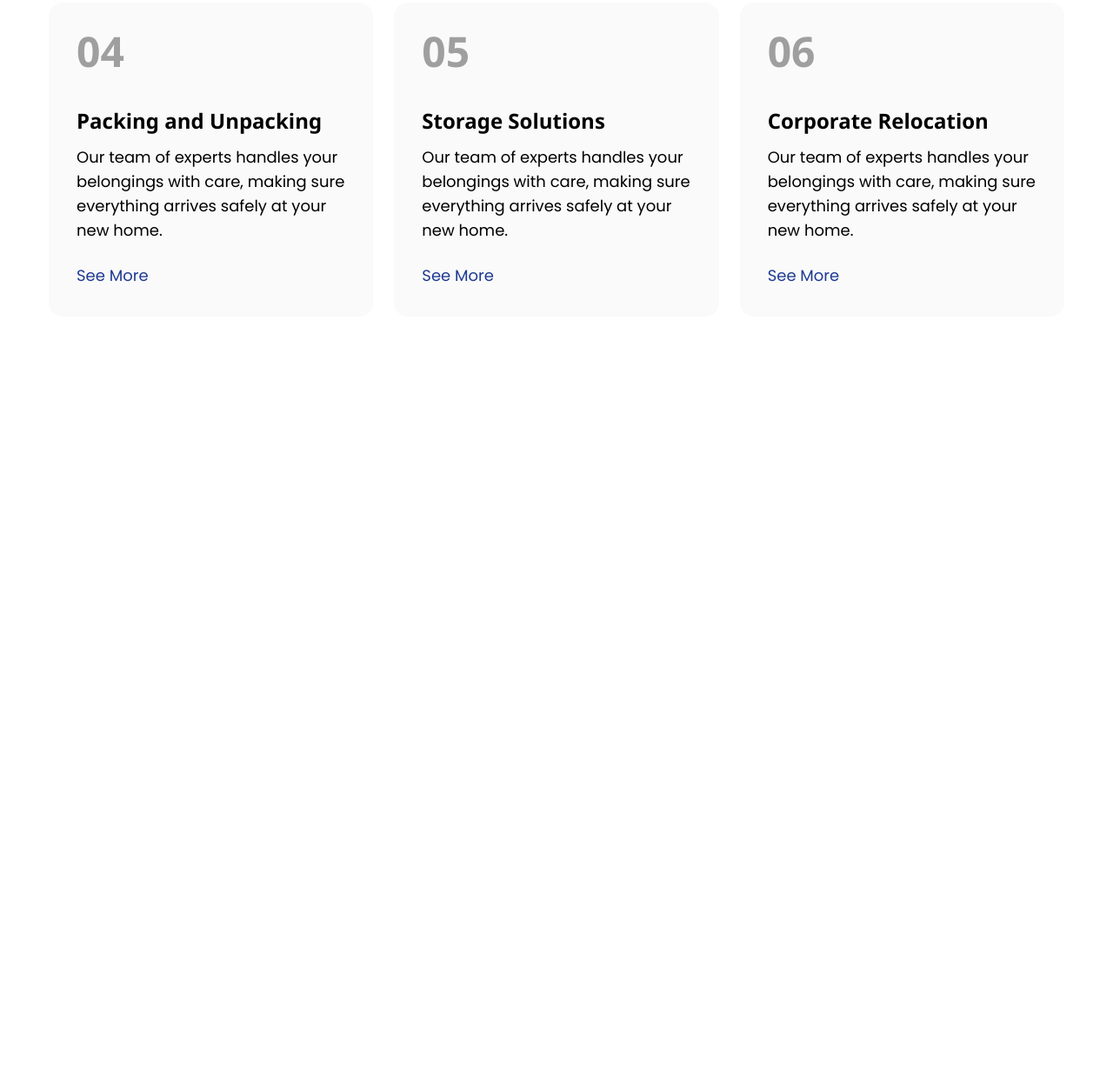
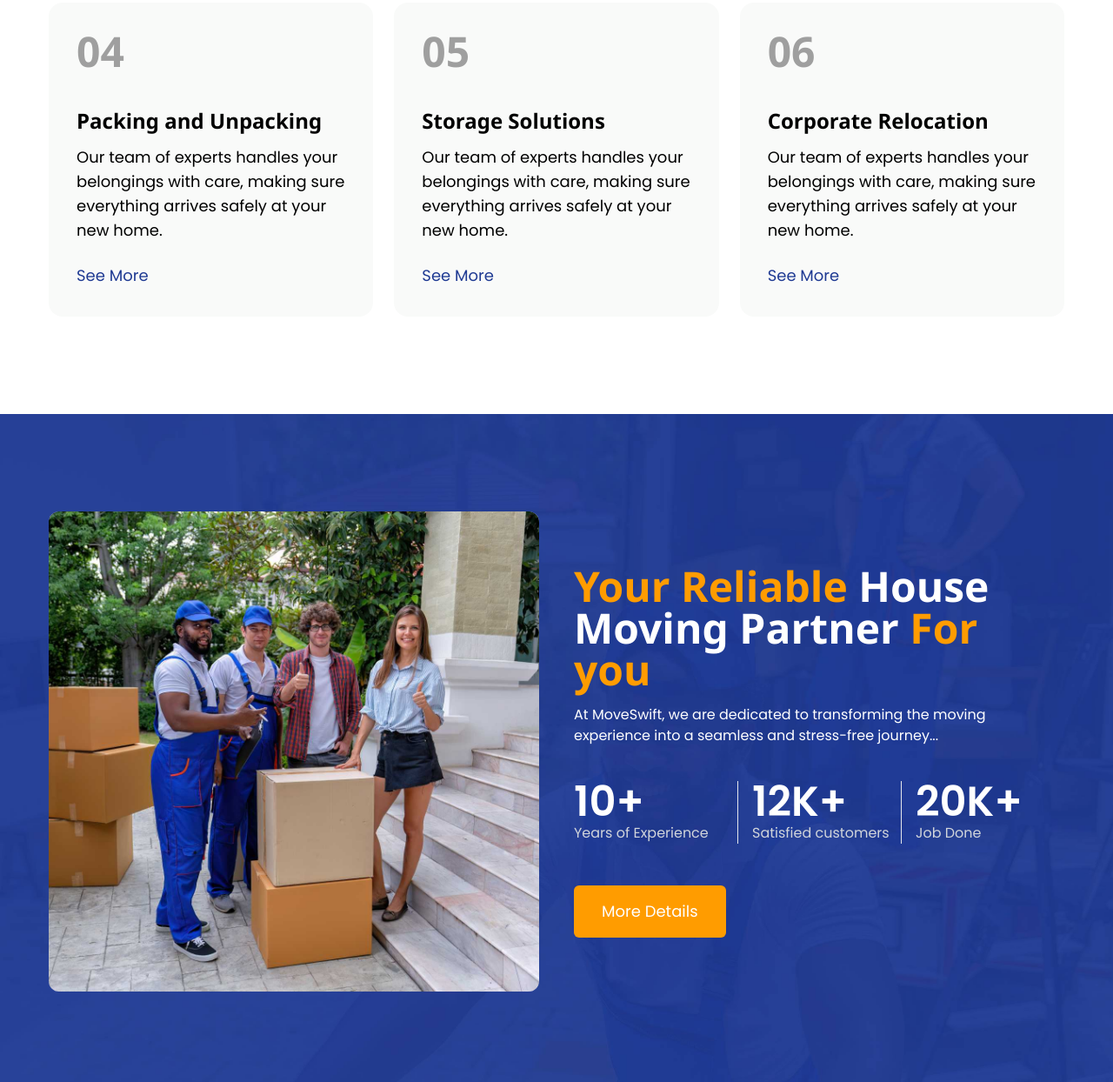
Before and after one commit to shakib-mia/shiftxpress, a website built with Vite: page index.html in a window 1280 px wide. Shown: the part 1546-2790 px from the top of the page at 87% size. Before the commit the page ends 2022 px from the top, so only its background shows below. Built offline with nearby package versions, Linux system fonts and the light colour scheme; a script that the page names is missing; a web font is replaced by a local one.

Commit message:
till reliable partner section donee

```diff
--- a/index.html
+++ b/index.html
@@ -275,7 +275,7 @@
           <!-- First Article: Local Moving -->
           <div data-aos="fade-up" data-aos-duration="1000" data-aos-delay="100">
             <article
-              class="bg-gray-light group rounded-2xl p-8 transition duration-500 hover:shadow-lg"
+              class="group rounded-2xl bg-gray-light p-8 transition duration-500 hover:shadow-lg"
             >
               <!-- Article Number with hover effect to change color -->
               <h2
@@ -312,7 +312,7 @@
           <!-- Second Article: Long-Distance Moves -->
           <div data-aos="fade-up" data-aos-duration="1000" data-aos-delay="200">
             <article
-              class="bg-gray-light group rounded-2xl p-8 transition duration-500 hover:shadow-lg"
+              class="group rounded-2xl bg-gray-light p-8 transition duration-500 hover:shadow-lg"
             >
               <!-- Article Number with hover color change -->
               <h2
@@ -348,7 +348,7 @@
           <!-- Third Article: Specialty Item Moving -->
           <div data-aos="fade-up" data-aos-duration="1000" data-aos-delay="300">
             <article
-              class="bg-gray-light group rounded-2xl p-8 transition duration-500 hover:shadow-lg"
+              class="group rounded-2xl bg-gray-light p-8 transition duration-500 hover:shadow-lg"
             >
               <!-- Article Number with hover color change -->
               <h2
@@ -384,7 +384,7 @@
           <!-- Fourth Article: Packing and Unpacking -->
           <div data-aos="fade-up" data-aos-duration="1000" data-aos-delay="100">
             <article
-              class="bg-gray-light group rounded-2xl p-8 transition duration-500 hover:shadow-lg"
+              class="group rounded-2xl bg-gray-light p-8 transition duration-500 hover:shadow-lg"
             >
               <!-- Article Number with hover color change -->
               <h2
@@ -420,7 +420,7 @@
           <!-- Fifth Article: Storage Solutions -->
           <div data-aos="fade-up" data-aos-duration="1000" data-aos-delay="200">
             <article
-              class="bg-gray-light group rounded-2xl p-8 transition duration-500 hover:shadow-lg"
+              class="group rounded-2xl bg-gray-light p-8 transition duration-500 hover:shadow-lg"
             >
               <!-- Article Number with hover color change -->
               <h2
@@ -456,7 +456,7 @@
           <!-- Sixth Article: Corporate Relocation -->
           <div data-aos="fade-up" data-aos-duration="1000" data-aos-delay="300">
             <article
-              class="bg-gray-light group rounded-2xl p-8 transition duration-500 hover:shadow-lg"
+              class="group rounded-2xl bg-gray-light p-8 transition duration-500 hover:shadow-lg"
             >
               <!-- Article Number with hover color change -->
               <h2
@@ -490,6 +490,101 @@
           </div>
         </div>
       </section>
+
+      <!-- Reliable Partner Section -->
+      <section
+        class="bg-cover py-14 lg:py-28"
+        style="background-image: url(./assets/images/reliable-partner-bg.jpg)"
+      >
+        <!-- Section with a background image and padding for vertical spacing -->
+
+        <div
+          class="container grid grid-cols-1 items-center gap-10 lg:grid-cols-2"
+        >
+          <!-- Grid container with responsive layout: one column on mobile, two columns on larger screens -->
+
+          <aside>
+            <!-- Image container for the reliable partner visual -->
+            <img
+              src="./assets/images/reliable-partner.jpg"
+              alt="reliable-partner"
+              class="rounded-md lg:rounded-xl"
+              data-aos="fade-right"
+              data-aos-duration="1000"
+            />
+            <!-- Image with rounded corners and animation for fade-right effect -->
+          </aside>
+
+          <aside class="text-white">
+            <!-- Text container with white text color -->
+
+            <h2
+              class="mb-4 font-semibold"
+              data-aos="fade-left"
+              data-aos-duration="1000"
+            >
+              <span class="text-secondary">Your Reliable</span> House Moving
+              Partner
+              <span class="text-secondary">For you</span>
+            </h2>
+            <!-- Main heading with part of the text styled differently and fade-left animation -->
+
+            <p class="text-base" data-aos="fade-left" data-aos-duration="1000">
+              At MoveSwift, we are dedicated to transforming the moving
+              experience into a seamless and stress-free journey...
+            </p>
+            <!-- Description paragraph with animation effect -->
+
+            <div
+              class="mb-6 mt-10 grid grid-cols-2 lg:mb-12 lg:grid-cols-3 lg:divide-x"
+            >
+              <!-- Grid displaying stats with responsive layout, dividing line for larger screens -->
+
+              <aside
+                class="py-2 lg:py-0"
+                data-aos="fade-left"
+                data-aos-duration="1000"
+              >
+                <h2 class="font-poppins font-semibold">10+</h2>
+                <p class="text-sm text-gray-300 lg:text-base">
+                  Years of Experience
+                </p>
+              </aside>
+              <!-- Stat 1: Years of experience -->
+
+              <aside
+                class="py-2 lg:py-0 lg:pl-4"
+                data-aos="fade-left"
+                data-aos-duration="1000"
+                data-aos-delay="100"
+              >
+                <h2 class="font-poppins font-semibold">12K+</h2>
+                <p class="text-sm text-gray-300 lg:text-base">
+                  Satisfied customers
+                </p>
+              </aside>
+              <!-- Stat 2: Number of satisfied customers -->
+
+              <aside
+                class="py-2 lg:py-0 lg:pl-4"
+                data-aos="fade-left"
+                data-aos-duration="1000"
+                data-aos-delay="200"
+              >
+                <h2 class="font-poppins font-semibold">20K+</h2>
+                <p class="text-sm text-gray-300 lg:text-base">Job Done</p>
+              </aside>
+              <!-- Stat 3: Number of jobs completed -->
+            </div>
+
+            <div data-aos="fade-left" data-aos-duration="1000">
+              <!-- Button with fade-left animation -->
+              <button>More Details</button>
+              <!-- Call-to-action button for more details -->
+            </div>
+          </aside>
+        </div>
+      </section>
     </div>
 
     <script
--- a/style.css
+++ b/style.css
@@ -28,9 +28,9 @@ h3 {
 }
 
 button {
-  @apply rounded-md bg-secondary px-6 py-3 text-white outline-1 outline-offset-2 outline-secondary transition hover:bg-amber-500 focus:outline lg:px-8 lg:py-4;
+  @apply rounded-md bg-secondary px-6 py-3 text-white outline-1 outline-offset-2 outline-secondary transition hover:bg-white hover:text-secondary focus:outline lg:px-8 lg:py-4;
 }
 
 button.white {
-  @apply rounded-md bg-white px-6 py-3 text-black outline-1 outline-offset-2 outline-white transition hover:bg-slate-200 focus:outline lg:px-8 lg:py-3;
+  @apply rounded-md bg-white px-6 py-3 text-black outline-1 outline-offset-2 outline-white transition hover:bg-secondary hover:text-white focus:outline lg:px-8 lg:py-3;
 }
```
Also changed, not shown: assets/images/partners/Group 427319811.jpg (added), assets/images/partners/Logo Client 2.jpg (added), assets/images/partners/Logo Client 4.jpg (added), assets/images/partners/Mask group-1.jpg (added), assets/images/partners/Mask group.jpg (added), assets/images/reliable-partner.jpg (added).
